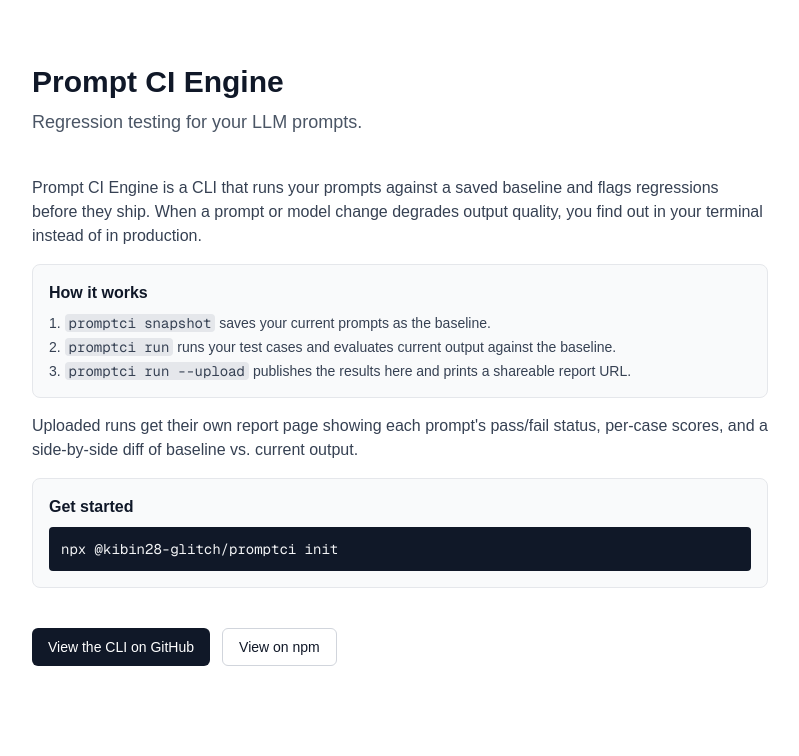
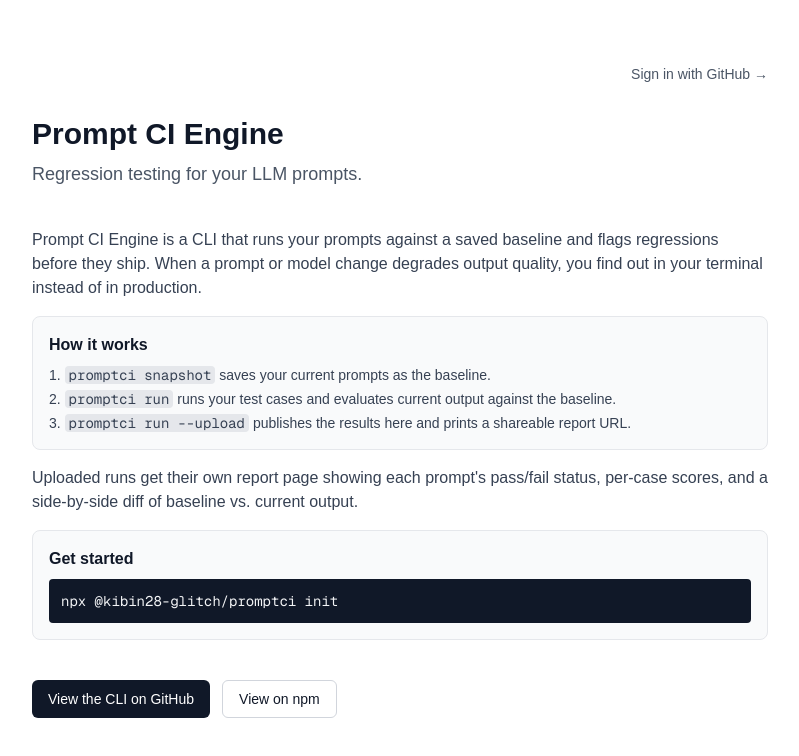
Before and after one commit to kibin28-glitch/prompt-ci-dashboard, a Next.js app: page / in a window 1280 px wide. Shown: the top 756 px of the page, without its empty margins (240-1039 px from the left). Built offline with nearby package versions, Linux system fonts and the light colour scheme; no server answers.

Commit message:
Add sign-in/dashboard link to landing page

```diff
--- a/app/page.tsx
+++ b/app/page.tsx
@@ -1,6 +1,24 @@
-export default function Home() {
+import { createClient } from "@/lib/supabase/server";
+
+export const dynamic = "force-dynamic";
+
+export default async function Home() {
+  const supabase = await createClient();
+  const {
+    data: { user },
+  } = await supabase.auth.getUser();
+
   return (
     <main className="mx-auto max-w-3xl px-4 py-16">
+      <div className="mb-8 flex justify-end">
+        <a
+          href={user ? "/dashboard" : "/login"}
+          className="text-sm font-medium text-gray-600 hover:text-gray-900"
+        >
+          {user ? "Dashboard →" : "Sign in with GitHub →"}
+        </a>
+      </div>
+
       <h1 className="text-3xl font-bold text-gray-900">
         Prompt CI Engine
       </h1>
```
